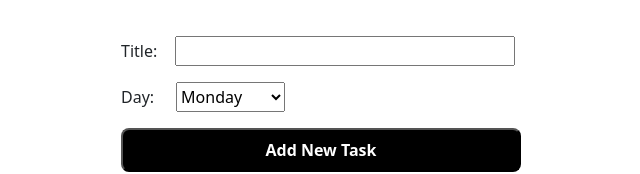
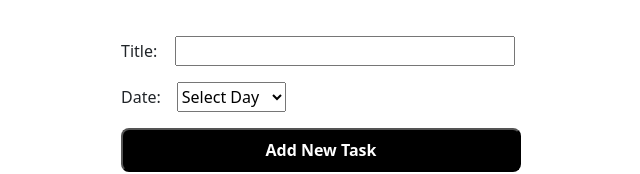
Before and after one commit to Cathy347Le/React-Task-App, a React (Create React App) app: page / in a window 1280 px wide. Both pictures are taken after a click on the button "Add New Task". Shown: the part 231-405 px from the top of the page, without its empty margins (319-959 px from the left). Built offline with nearby package versions, Linux system fonts and the light colour scheme; data requests are answered from the project's data file.

Commit message:
update addTask form with dropdown day feature

```diff
--- a/db.json
+++ b/db.json
@@ -13,16 +13,10 @@
       "completed": false
     },
     {
-      "id": 3,
-      "title": "Wash dishes",
-      "date": "Friday",
-      "completed": false
-    },
-    {
-      "title": "Clean Gouda's hair",
-      "date": "Friday",
+      "title": "Clean Gouda's ear",
+      "date": "Thursday",
       "completed": false,
-      "id": 4
+      "id": 3
     }
   ]
 }
--- a/src/App.js
+++ b/src/App.js
@@ -58,6 +58,7 @@ function App() {
 
     //Update the frontend
     const data = await res.json();
+    console.log(data);
     setTasks([...tasks, data]);
   };
 
--- a/src/Components/AddTask.js
+++ b/src/Components/AddTask.js
@@ -50,15 +50,23 @@ function AddTask({ onAddTask }) {
         </label>
       </div> */}
       <div className="form-ctrl dropdown">
-        <label htmlFor="date">Day:</label>
-        <select id="date" name="task_date">
-          <option value="monday">Monday</option>
-          <option value="tuesday">Tuesday</option>
-          <option value="wednesday">Wednesday</option>
-          <option value="thursday">Thursday</option>
-          <option value="friday">Friday</option>
-          <option value="saturday">Saturday</option>
-          <option value="sunday">Sunday</option>
+        <label htmlFor="date">Date:</label>
+        <select
+          id="date"
+          name="task_date"
+          value={date}
+          onChange={(e) => setDate(e.target.value)}
+        >
+          <option value="" disabled>
+            Select Day
+          </option>
+          <option value="Monday">Monday</option>
+          <option value="Tuesday">Tuesday</option>
+          <option value="Wednesday">Wednesday</option>
+          <option value="Thursday">Thursday</option>
+          <option value="Friday">Friday</option>
+          <option value="Saturday">Saturday</option>
+          <option value="Sunday">Sunday</option>
         </select>
       </div>
       <input className="form-button" type="submit" value="Add New Task" />
--- a/src/Components/AddTask.scss
+++ b/src/Components/AddTask.scss
@@ -9,7 +9,7 @@ form {
         display: inline;
       }
       select {
-        margin-left: 22px;
+        margin-left: 16px;
         height: 30px;
       }
     }
```
Also changed, not shown: 1 other file (tests, documents, lock files or other folders).
